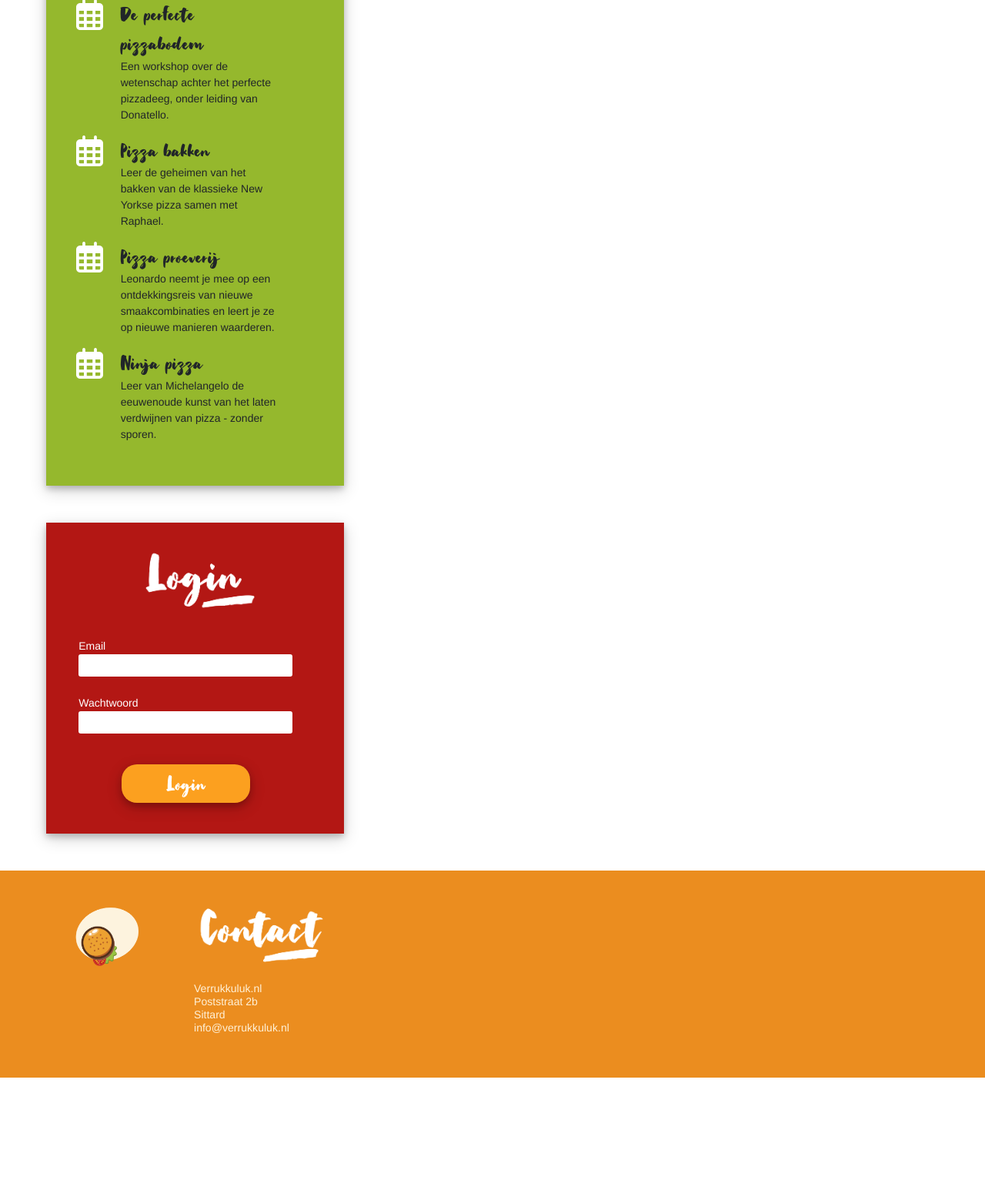
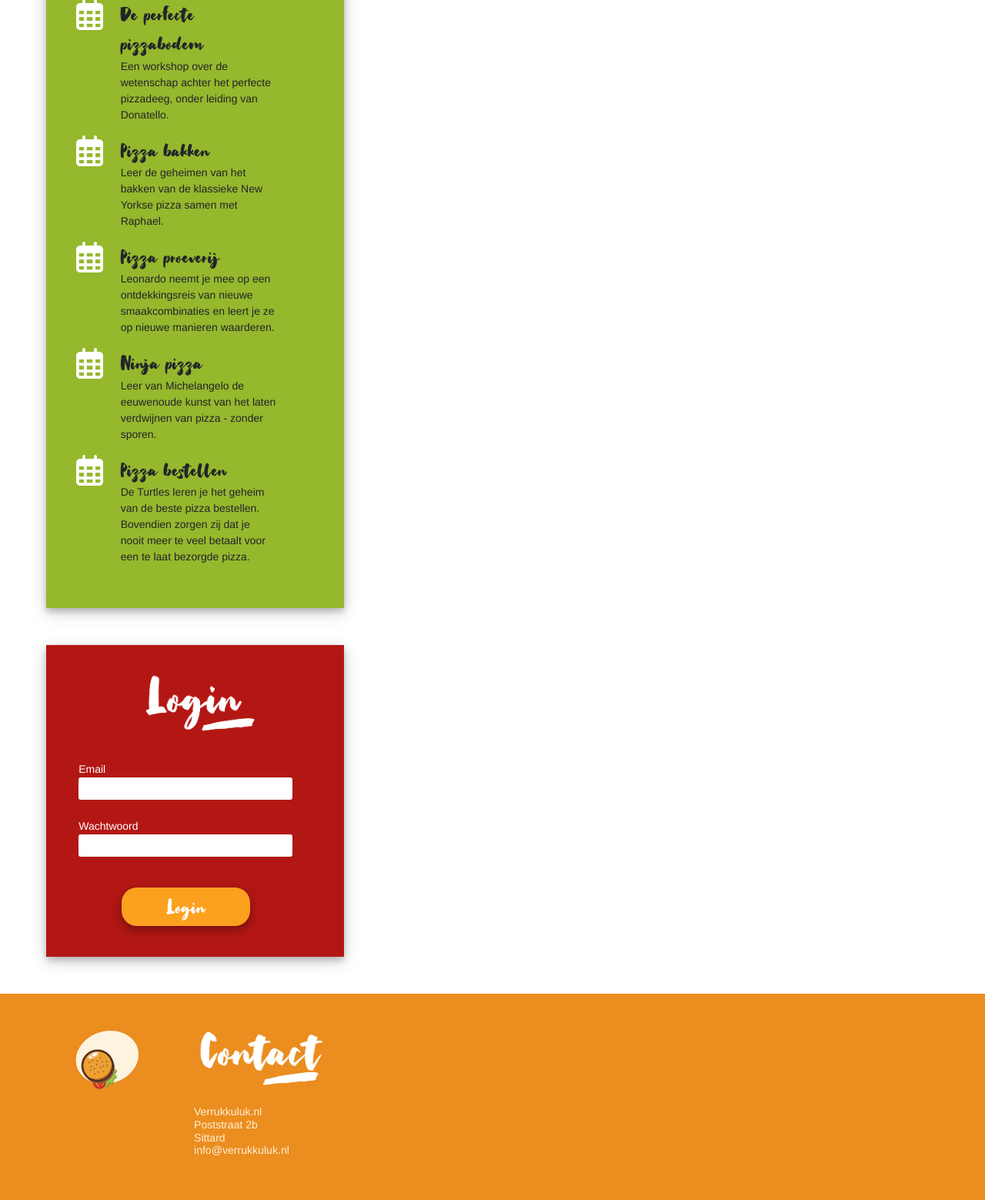
Before and after one commit to LeroyRoncken/educom-verrukkulluk, a PHP site: the page made by templates/homepage.html.twig in a window 1280 px wide. Shown: the part 736-2295 px from the top of the page at 77% size. Before the commit the page ends 2136 px from the top, so only its background shows below. Run offline with PHP 8.4, Linux system fonts and the light colour scheme; the template is opened without the code that fills it, so the values that code supplies are empty; some libraries are stand-ins or nearby versions.

Commit message:
Verbeterde layout - Homepagina (#13)

```diff
--- a/assets/css/main.css
+++ b/assets/css/main.css
@@ -218,10 +218,16 @@ html, body {
     font-size: 32px;
 }
 
-/* .content{
-    height: 100%;
-    margin: var(--marginGlobal);
+/* .dishCardBootstrap{
+    height: 700px;
 } */
+
+.dishCard{
+    display: flex;
+    flex-direction: column;
+    justify-content: space-between;
+    /* height: 600px; */
+}
 
 .dishImage{
     width: 100%;
--- a/templates/homepage.html.twig
+++ b/templates/homepage.html.twig
@@ -36,7 +36,7 @@
 
         {% for record in data %}
 
-            <div class="col-5 offset-1 boxShadow mb-5">
+            <div class="col-5 offset-1 dishCard boxShadow mb-5">
 
                 <div class="row">
                     <div class="col-12 p-0">
@@ -44,9 +44,7 @@
                     </div>
                 </div>
 
-                <div class="row spacer"></div>
-
-                <div class="row">
+                <div class="row mt-4">
                     <div class="col-9 dishTitle"><h2>{{ record.dish.name }}</h2></div>
                     <div class="col-3 dishRating">Rating {# {{ record.rating }} #} </div>
                 </div>
--- a/templates/main.html.twig
+++ b/templates/main.html.twig
@@ -104,7 +104,7 @@
             {# Agenda entries, maybe use loop instead? #}
                 <div class="row">
 
-                    {% set agendaEntry = {'De perfecte pizzabodem': 'Een workshop over de wetenschap achter het perfecte pizzadeeg, onder leiding van Donatello.', 'Pizza bakken': 'Leer de geheimen van het bakken van de klassieke New Yorkse pizza samen met Raphael.', 'Pizza proeverij': 'Leonardo neemt je mee op een ontdekkingsreis van nieuwe smaakcombinaties en leert je ze op nieuwe manieren waarderen.', 'Ninja pizza': 'Leer van Michelangelo de eeuwenoude kunst van het laten verdwijnen van pizza - zonder sporen.'} %}
+                    {% set agendaEntry = {'De perfecte pizzabodem': 'Een workshop over de wetenschap achter het perfecte pizzadeeg, onder leiding van Donatello.', 'Pizza bakken': 'Leer de geheimen van het bakken van de klassieke New Yorkse pizza samen met Raphael.', 'Pizza proeverij': 'Leonardo neemt je mee op een ontdekkingsreis van nieuwe smaakcombinaties en leert je ze op nieuwe manieren waarderen.', 'Ninja pizza': 'Leer van Michelangelo de eeuwenoude kunst van het laten verdwijnen van pizza - zonder sporen.', 'Pizza bestellen': 'De Turtles leren je het geheim van de beste pizza bestellen. Bovendien zorgen zij dat je nooit meer te veel betaalt voor een te laat bezorgde pizza.'} %}
 
                     {% for title, description in agendaEntry %}
 
```
